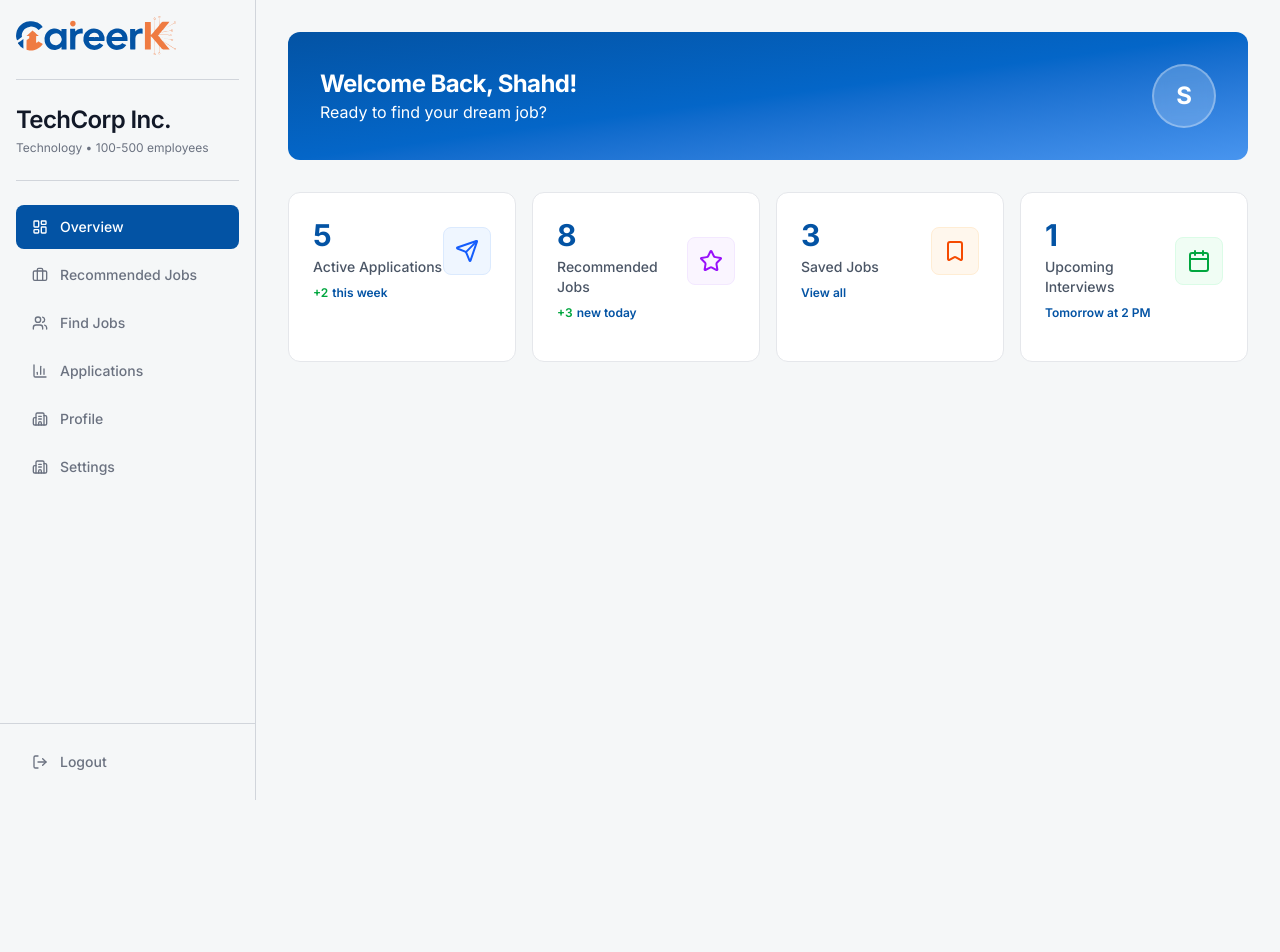
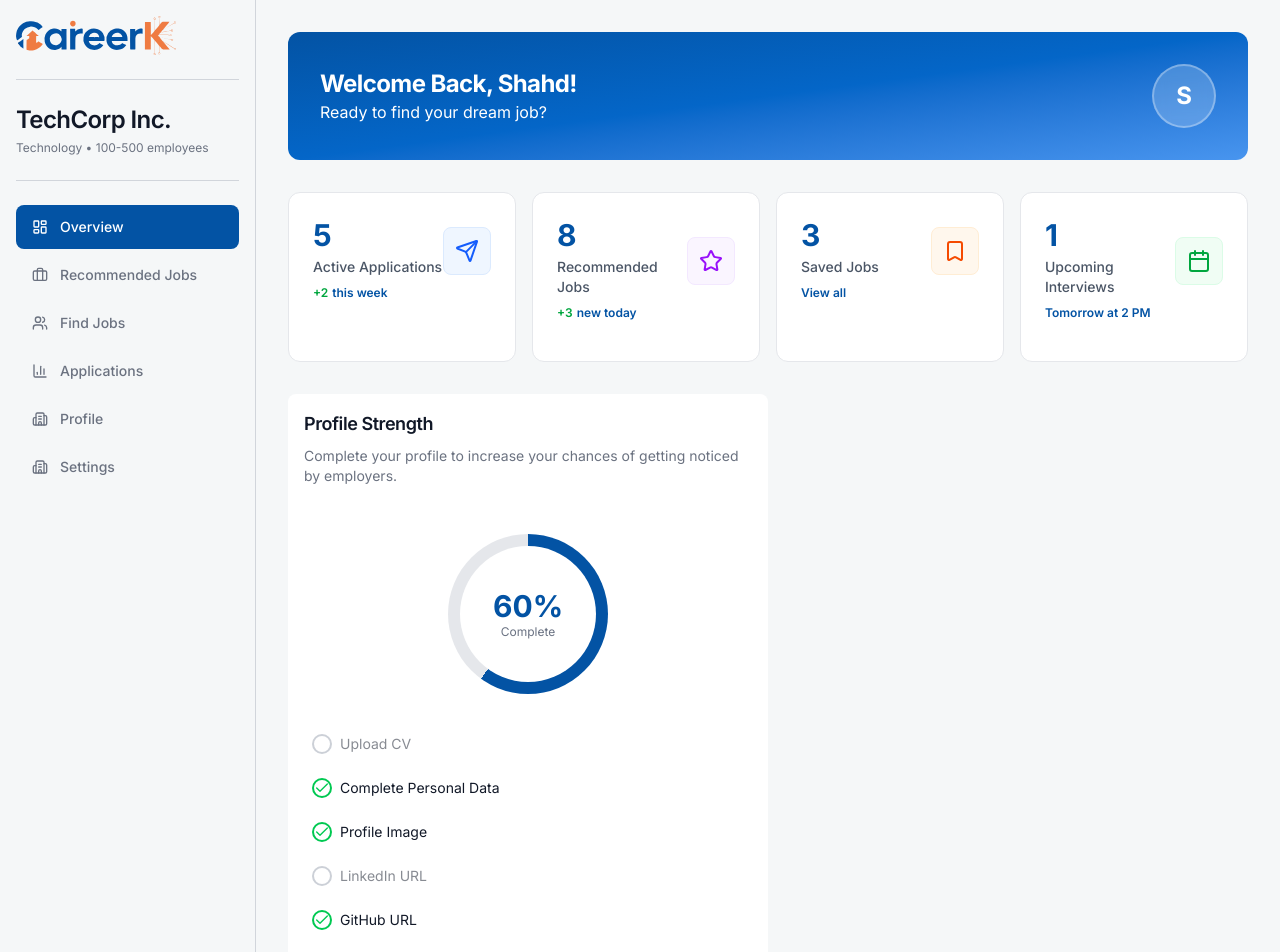
Before and after one commit to omarMo7amed/careerk, a Next.js app: page /dashboard/jobseeker/overview in a window 1280 px wide. Shown: the top 952 px of the page. Before the commit the page ends 800 px from the top, so only its background shows below. Built offline with nearby package versions, Linux system fonts and the light colour scheme.

Commit message:
feat: add ProfileStrength component with progress calculation and task list

```diff
--- a/src/app/dashboard/jobseeker/overview/page.tsx
+++ b/src/app/dashboard/jobseeker/overview/page.tsx
@@ -1,3 +1,4 @@
+import { ProfileStrength } from "@/widgets/jobseeker-overview/profile-strength";
 import {
   StatCards,
   WelcomeBanner,
@@ -8,6 +9,9 @@ function JobseekerOverview() {
     <div className="space-y-8">
       <WelcomeBanner />
       <StatCards />
+      <div className="grid grid-cols-1 lg:grid-cols-2">
+        <ProfileStrength />
+      </div>
     </div>
   );
 }
--- /dev/null
+++ b/src/widgets/jobseeker-overview/profile-strength/index.ts
@@ -0,0 +1 @@
+export { ProfileStrength } from "./ui/ProfileStrength";
--- /dev/null
+++ b/src/widgets/jobseeker-overview/profile-strength/lib/calculateProgress.ts
@@ -0,0 +1,12 @@
+import { ProfileTask } from "../types/ProfileTask";
+
+export function calculateProfileProgress(tasks: ProfileTask[]) {
+  if (tasks.length === 0) return 0;
+
+  const completedTasks = tasks.filter((task) => task.completed).length;
+
+  const totalTasks = tasks.length;
+
+  const percentage = Math.round((completedTasks / totalTasks) * 100);
+  return percentage;
+}
--- /dev/null
+++ b/src/widgets/jobseeker-overview/profile-strength/mock-data/ProfileData.ts
@@ -0,0 +1,29 @@
+import { ProfileTask } from "../types/ProfileTask";
+
+export const ProfileTasks: ProfileTask[] = [
+  {
+    id: "1",
+    label: "Upload CV",
+    completed: false,
+  },
+  {
+    id: "2",
+    label: "Complete Personal Data",
+    completed: true,
+  },
+  {
+    id: "3",
+    label: "Profile Image",
+    completed: true,
+  },
+  {
+    id: "4",
+    label: "LinkedIn URL",
+    completed: false,
+  },
+  {
+    id: "5",
+    label: "GitHub URL",
+    completed: true,
+  },
+];
--- /dev/null
+++ b/src/widgets/jobseeker-overview/profile-strength/types/ProfileTask.ts
@@ -0,0 +1,5 @@
+export type ProfileTask = {
+  id: string;
+  label: string;
+  completed: boolean;
+};
--- /dev/null
+++ b/src/widgets/jobseeker-overview/profile-strength/ui/CircularProgress.tsx
@@ -0,0 +1,22 @@
+function CircularProgress({ percentage }: { percentage: number }) {
+  return (
+    <div className="flex items-center justify-center p-4 md:p-8">
+      <div className="relative w-40 h-40">
+        <div
+          className="w-full h-full rounded-full"
+          style={{
+            background: `conic-gradient(var(--primary) ${percentage * 3.6}deg, #e5e7eb 0deg)`,
+          }}
+        >
+          <div className="absolute inset-3 bg-white rounded-full flex flex-col items-center justify-center">
+            <span className="text-3xl font-bold text-primary">
+              {percentage}%
+            </span>
+            <span className="text-xs text-gray-500">Complete</span>
+          </div>
+        </div>
+      </div>
+    </div>
+  );
+}
+export default CircularProgress;
--- /dev/null
+++ b/src/widgets/jobseeker-overview/profile-strength/ui/ProfileStrength.tsx
@@ -0,0 +1,39 @@
+import { Button } from "@/shared";
+import { calculateProfileProgress } from "../lib/calculateProgress";
+import { ProfileTasks } from "../mock-data/ProfileData";
+import CircularProgress from "./CircularProgress";
+import TaskList from "./TaskList";
+import { ArrowRight } from "lucide-react";
+
+function ProfileStrength() {
+  const percentage = calculateProfileProgress(ProfileTasks);
+  return (
+    <section className="bg-white rounded-lg p-4">
+      <div>
+        <h2 className="text-lg font-semibold mb-2">Profile Strength</h2>
+        <p className="text-text-secondary text-sm mb-4">
+          Complete your profile to increase your chances of getting noticed by
+          employers.
+        </p>
+
+        <CircularProgress percentage={percentage} />
+
+        <TaskList tasks={ProfileTasks} />
+
+        <Button className="w-full group">
+          <span>Complete Profile</span>
+          <ArrowRight className="w-4 h-4 ml-2 group-hover:translate-x-1 transition-transform" />
+        </Button>
+
+        <div className="mt-4 p-3 bg-blue-50 rounded-lg border border-blue-100">
+          <p className="text-xs text-blue-700">
+            <span className="font-bold">Pro Tip:</span> Profiles with LinkedIn
+            connections get 3x more views
+          </p>
+        </div>
+      </div>
+    </section>
+  );
+}
+
+export { ProfileStrength };
--- /dev/null
+++ b/src/widgets/jobseeker-overview/profile-strength/ui/TaskItem.tsx
@@ -0,0 +1,32 @@
+import { cn } from "@/shared";
+import { Check } from "lucide-react";
+
+interface TaskItemProps {
+  task: {
+    id: string;
+    label: string;
+    completed: boolean;
+  };
+}
+function TaskItem({ task }: TaskItemProps) {
+  return (
+    <div
+      className={`flex items-center space-x-2 p-2 rounded-md ${!task.completed ? "opacity-50" : ""}`}
+    >
+      <div
+        className={cn(
+          "w-5 h-5 rounded-full flex items-center justify-center border-2",
+          task.completed ? "border-green-500" : "border-gray-400",
+        )}
+      >
+        <Check
+          className={`w-4 h-4 text-green-500 font-bold ${task.completed ? "block" : "hidden"}`}
+        />
+      </div>
+
+      <div className="text-sm">{task.label}</div>
+    </div>
+  );
+}
+
+export default TaskItem;
--- /dev/null
+++ b/src/widgets/jobseeker-overview/profile-strength/ui/TaskList.tsx
@@ -0,0 +1,14 @@
+import { ProfileTask } from "../types/ProfileTask";
+import TaskItem from "./TaskItem";
+
+function TaskList({ tasks }: { tasks: ProfileTask[] }) {
+  return (
+    <div className="space-y-2 mb-8">
+      {tasks.map((task) => (
+        <TaskItem key={task.id} task={task} />
+      ))}
+    </div>
+  );
+}
+
+export default TaskList;
```
